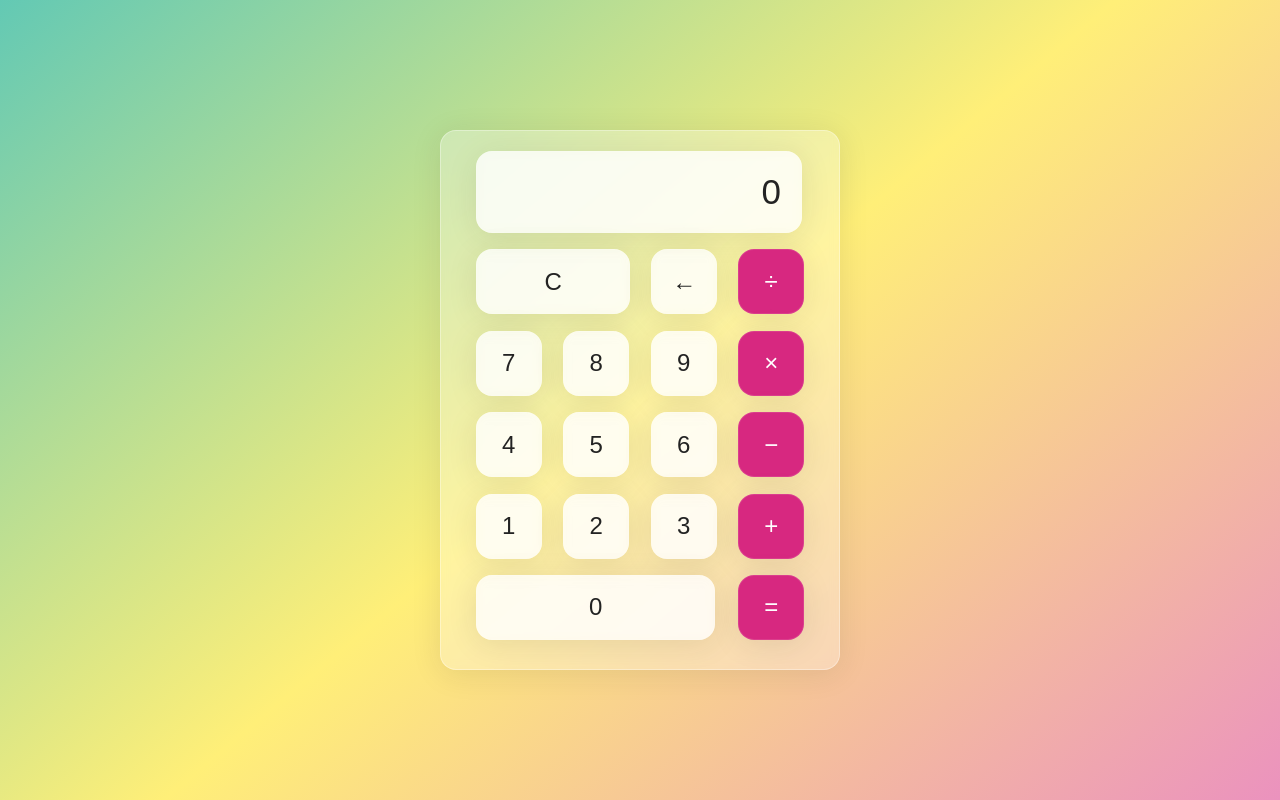
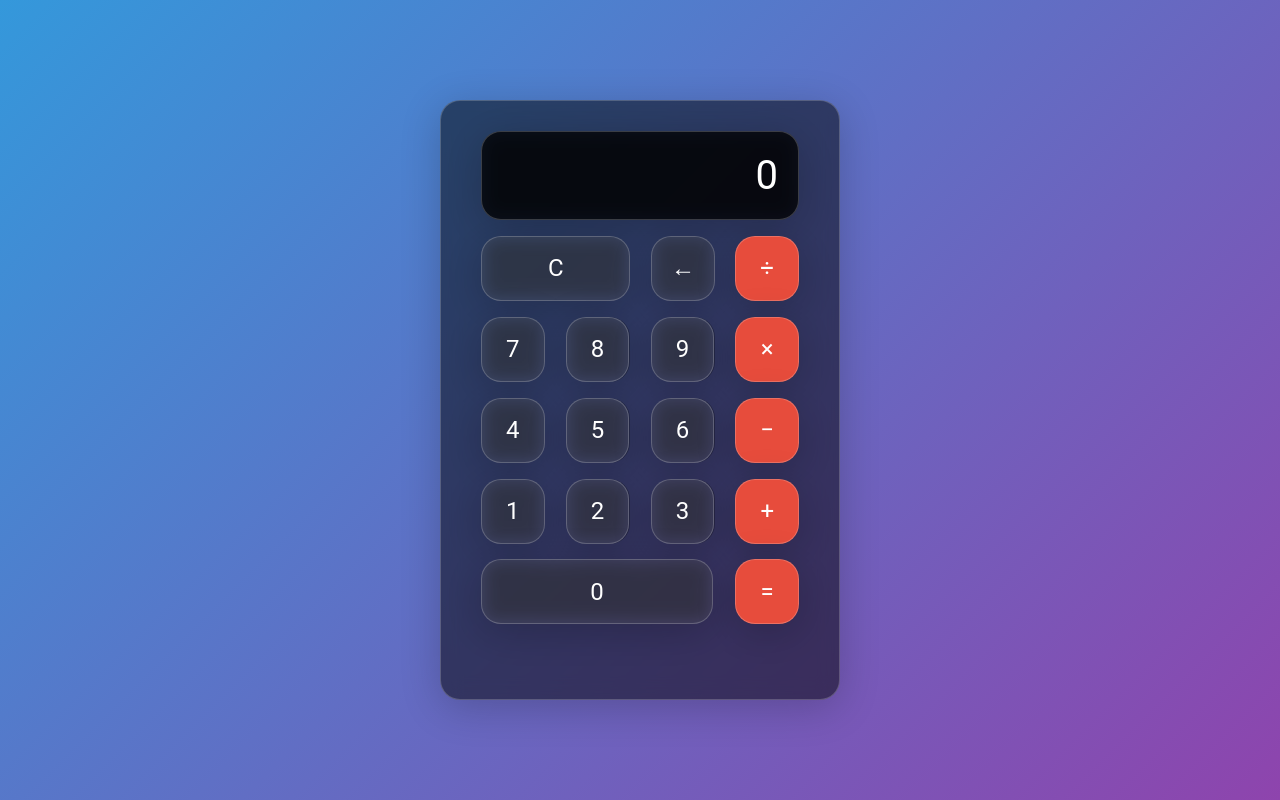
Before and after one commit to Johnvesslyalti/calculator-app.github.io, a plain HTML site: page index.html in a window 1280 px wide. Drawn offline with Linux system fonts and the light colour scheme.

Commit message:
Update style.css

```diff
--- a/style.css
+++ b/style.css
@@ -6,46 +6,44 @@ html {
 *::before,
 *::after {
     box-sizing: inherit;
-    margin:0;
-    padding:0;
+    margin: 0;
+    padding: 0;
 }
 body {
     align-items: center;
-    background: linear-gradient(320deg, #eb92be, #ffef78,
-    #63c9b4);
+    background: linear-gradient(135deg, #3498db, #8e44ad);
     display: flex;
-    font-family: 'Dosis', sans-serif;
+    font-family: 'Roboto', sans-serif;
     font-display: swap;
-    height: inherit;
+    height: 100%;
     justify-content: center;
+    color: white;
 }
 .wrapper {
-    backdrop-filter: blur(5.5px);
-    -webkit-backdrop-filter: blur(5.5px);
-    border-radius: 16px;
-    box-shadow: 0 4px 30px rgba(35, 35, 35, 0.1);
-    color: #232323;
-    backdrop-filter: blur(4px);
-    -webkit-backdrop-filter: blur(4px);
-    background: rgba(255, 255, 255, 0.30);
-    border: 1px solid rgba(255, 255, 255, 0.34);
+    backdrop-filter: blur(10px);
+    -webkit-backdrop-filter: blur(10px);
+    border-radius: 20px;
+    box-shadow: 0 8px 40px rgba(0, 0, 0, 0.2);
+    color: white;
+    background: rgba(0, 0, 0, 0.5);
+    border: 1px solid rgba(255, 255, 255, 0.2);
     flex-basis: 400px;
-    height: 540px;
-    padding: 20px 35px;
+    height: 600px;
+    padding: 30px 40px;
 }
 .screen {
-    backdrop-filter: blur(5.5px);
-    -webkit-backdrop-filter: blur(5.5px);
-    background: rgba(255, 255, 255, 0.75);
-    border: 1px solid rgba(255, 255, 255, 0.1);
-    border-radius: 16px;
-    box-shadow: 0 4px 30px rgba(35, 35, 35, 0.1);
-    color: #232323;
-    font-size: 35px;
+    backdrop-filter: blur(10px);
+    -webkit-backdrop-filter: blur(10px);
+    background: rgba(0, 0, 0, 0.7);
+    border: 1px solid rgba(255, 255, 255, 0.2);
+    border-radius: 20px;
+    box-shadow: 0 8px 40px rgba(0, 0, 0, 0.2);
+    color: white;
+    font-size: 40px;
     overflow: auto;
     padding: 20px;
     text-align: right;
-    width: 326px;
+    width: 100%;
 }
 .calc-button-row {
     display: flex;
@@ -53,41 +51,35 @@ body {
     margin: 5% 0;
 }
 .calc-button {
-    backdrop-filter: blur(5.5px);
-    -webkit-backdrop-filter: blur(5.5px);
-    background: rgba(255, 255, 255, 0.75);
-    border: 1px solid rgba(255, 255, 255, 0.1);
-    border-radius: 16px;
-    box-shadow: 0 4px 30px rgba(35, 35, 35, 0.1);
-    color: #232323;
+    backdrop-filter: blur(10px);
+    -webkit-backdrop-filter: blur(10px);
+    background: rgba(255, 255, 255, 0.1);
+    border: 1px solid rgba(255, 255, 255, 0.2);
+    border-radius: 20px;
+    box-shadow: 0 8px 40px rgba(0, 0, 0, 0.2);
+    color: white;
     flex-basis: 20%;
     font-family: inherit;
     font-size: 24px;
     height: 65px;
+    transition: background-color 0.3s, color 0.3s;
 }
 .calc-button:last-child {
-    backdrop-filter: blur(5.5px);
-    -webkit-backdrop-filter: blur(5.5px);
-    background: rgba(255, 255, 255, 0.75);
-    border: 1px solid rgba(255, 255, 255, 0.1);
-    border-radius: 16px;
-    box-shadow: 0 4px 30px rgba(35, 35, 35, 0.1);
-    color: #fff;
-    background: #d72880;
+    background: #e74c3c;
+    color: white;
 }
-
-.calc-button:last-child:hover{
-    background-color: inherit;
-    color:inherit;
+.calc-button:hover {
+    background-color: rgba(255, 255, 255, 0.2);
 }
-.calc-button:hover{
-    background-color: inherit;
+.calc-button:active {
+    background-color: #34495e;
 }
-.calc-button:active{
-    background-color: #ffef78;
+.calc-button:last-child:hover {
+    background-color: #c0392b;
+    color: white;
 }
 .double {
-    flex-basis:47%;
+    flex-basis: 47%;
 }
 .triple {
     flex-basis: 73%;
```
